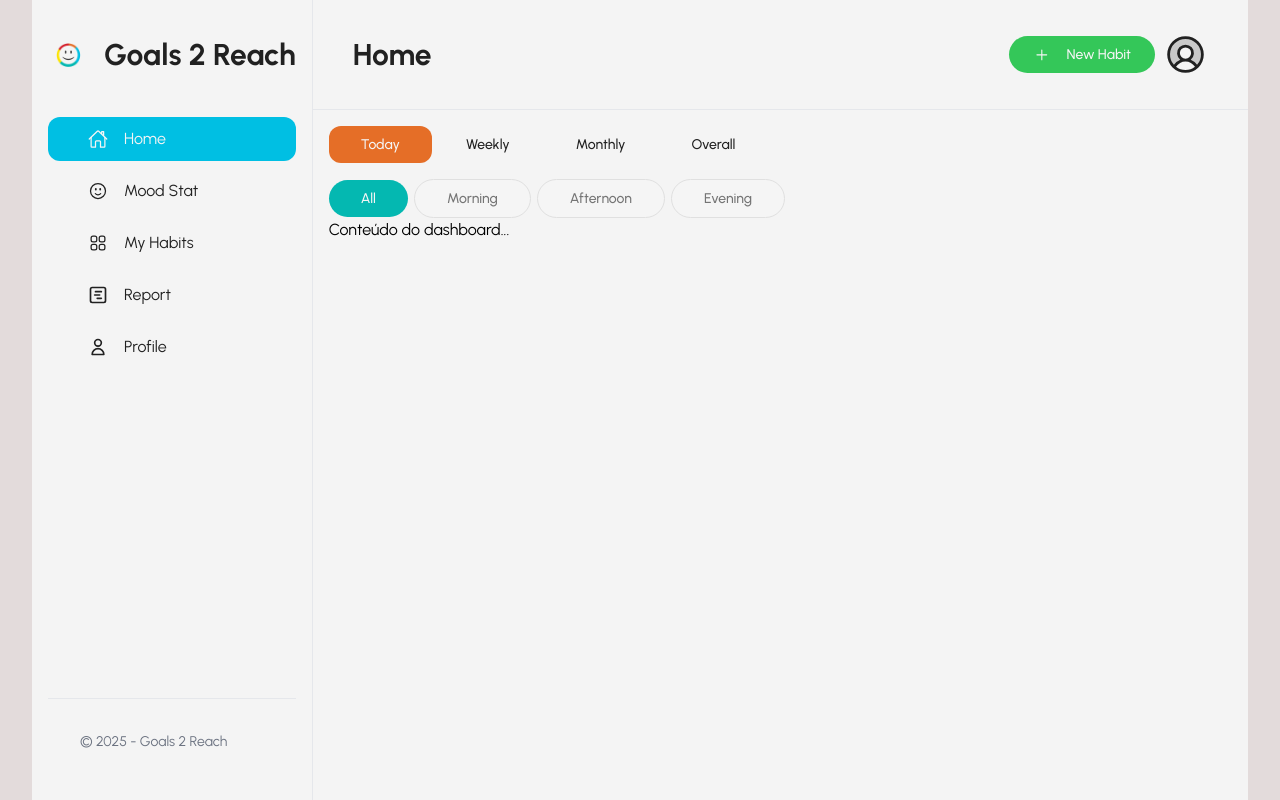
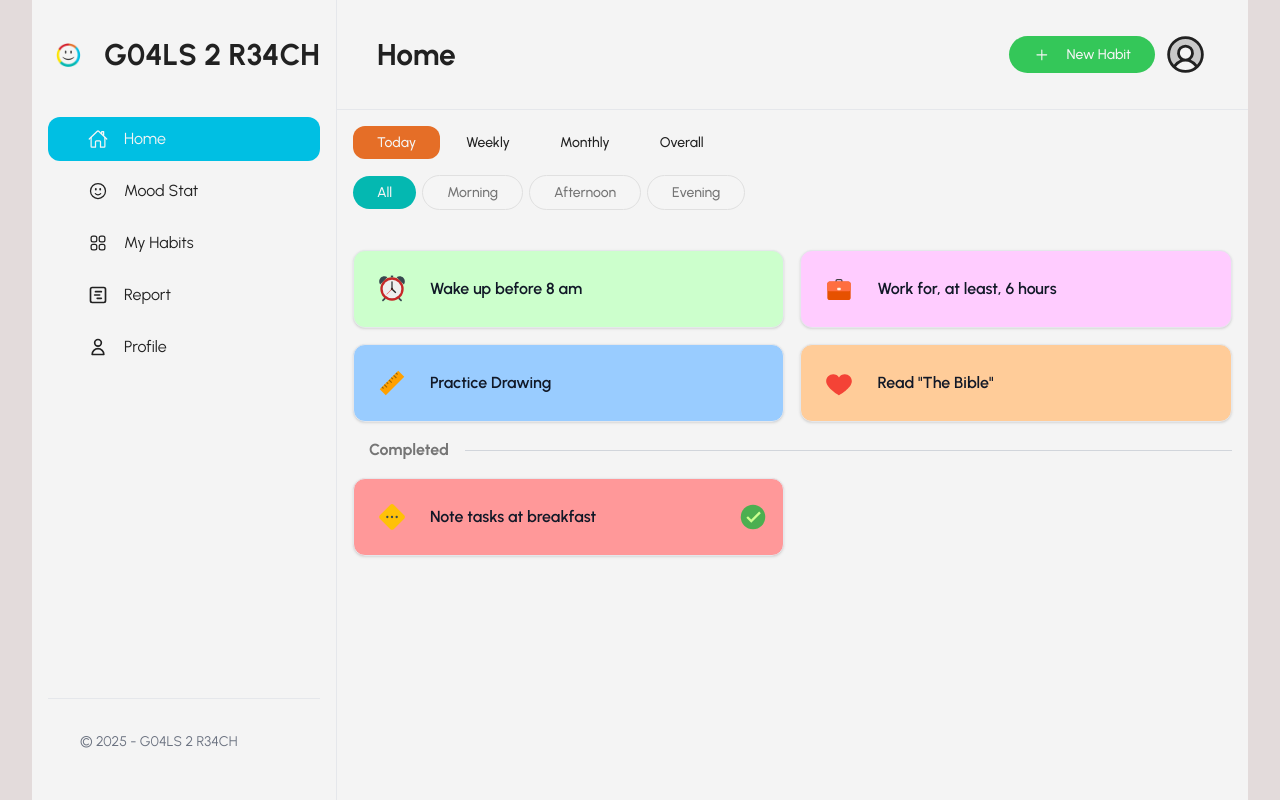
Before and after one commit to Isabelle-Moura/habit-tracker-app, a React (Create React App) app: page /home in a window 1280 px wide. Built offline with nearby package versions, Linux system fonts and the light colour scheme; no server answers.

Commit message:
feat: update Tailwind CSS configuration with new color tokens, enhance AuthForm and Card components for better structure, and improve layout in Home page with Grid component

```diff
--- a/public/index.html
+++ b/public/index.html
@@ -10,7 +10,7 @@
       rel="stylesheet"
     />
     <meta name="viewport" content="width=device-width, initial-scale=1" />
-    <title>Goals 2 Reach - The best way to track your personal habits</title>
+    <title>G04LS 2 R34CH - The best way to track your personal habits</title>
     <script defer type="module" src="/static/js/bundle.js"></script>
   </head>
   <body>
--- a/src/components/composite/side-bar/index.js
+++ b/src/components/composite/side-bar/index.js
@@ -7,6 +7,29 @@ import { IoHomeOutline } from "react-icons/io5";
 import { HiOutlineFaceSmile } from "react-icons/hi2";
 import { HiOutlineUser } from "react-icons/hi";
 
+const colorVariants = {
+  blue: {
+    active: "bg-blue-primary text-basic-white hover:bg-blue-hover",
+    inactive: "text-basic-black hover:bg-blue-primary hover:text-basic-white",
+  },
+  green: {
+    active: "bg-green-primary text-basic-white hover:bg-green-hover",
+    inactive: "text-basic-black hover:bg-green-primary hover:text-basic-white",
+  },
+  yellow: {
+    active: "bg-yellow-primary text-basic-white hover:bg-yellow-hover",
+    inactive: "text-basic-black hover:bg-yellow-primary hover:text-basic-white",
+  },
+  aqua: {
+    active: "bg-aqua-primary text-basic-white hover:bg-aqua-hover",
+    inactive: "text-basic-black hover:bg-aqua-primary hover:text-basic-white",
+  },
+  orange: {
+    active: "bg-orange-primary text-basic-white hover:bg-orange-hover",
+    inactive: "text-basic-black hover:bg-orange-primary hover:text-basic-white",
+  },
+};
+
 function SideMenu() {
   const baseNavLinkClassName =
     "flex items-center gap-2 w-full px-5 py-[10px] rounded-md transition-colors";
@@ -14,10 +37,9 @@ function SideMenu() {
   const normalAndHoverNavLinkClassName =
     (color) =>
     ({ isActive }) => {
+      const variant = colorVariants[color];
       return `${baseNavLinkClassName} ${
-        isActive
-          ? `bg-${color}-primary text-basic-white hover:bg-${color}-hover`
-          : `text-basic-black hover:bg-${color}-primary hover:text-basic-white`
+        isActive ? variant.active : variant.inactive
       }`;
     };
 
@@ -25,7 +47,7 @@ function SideMenu() {
     <aside className="h-screen w-66 bg-background-light border-r border-gray-200 flex flex-col p-2">
       <header className="flex items-center justify-center w-fit gap-2 mb-5 mt-2">
         <img src={Logo} width="40px" alt="Logo" />
-        <Heading level={2}>Goals 2 Reach</Heading>
+        <Heading level={2}>G04LS 2 R34CH</Heading>
       </header>
 
       <nav className="flex-1 flex flex-col gap-1">
@@ -35,7 +57,7 @@ function SideMenu() {
         </NavLink>
 
         <NavLink
-          to="/report"
+          to="/mood-stat"
           className={normalAndHoverNavLinkClassName("green")}
         >
           <HiOutlineFaceSmile size={20} />
@@ -69,7 +91,7 @@ function SideMenu() {
 
       {/* Footer */}
       <div className="p-4 border-t border-gray-200 text-sm text-gray-500">
-        © 2025 - Goals 2 Reach
+        © 2025 - G04LS 2 R34CH
       </div>
     </aside>
   );
--- a/src/components/ui/badge/index.js
+++ b/src/components/ui/badge/index.js
@@ -1,18 +1,9 @@
 import clsx from "clsx";
 
-function Badge({
-  children,
-  isRounded = false,
-  variant = "blue",
-  iconLeft,
-  iconRight,
-  iconSize = 18,
-  iconColor = "#141414",
-  className,
-}) {
+function Badge({ children, isRounded = false, variant = "blue", className }) {
   const base = `w-[450px] inline-flex items-center justify-center ${
     isRounded ? "rounded-full" : "rounded-md"
-  } px-4 py-1 text-sm font-medium focus:outline-none focus:ring-2 focus:ring-offset-2 transition-all duration-200 disabled:opacity-50 disabled:cursor-not-allowed`;
+  } px-3 py-[6px] text-sm font-medium cursor-pointer`;
 
   const variants = {
     blue: "bg-blue-primary text-basic-white hover:bg-blue-hover",
--- a/src/components/ui/button/index.js
+++ b/src/components/ui/button/index.js
@@ -32,7 +32,7 @@ function Button({
   };
 
   const base = clsx(
-    "inline-flex items-center justify-center font-medium focus:outline-none focus:ring-2 focus:ring-offset-2 transition-all duration-200 disabled:opacity-50 disabled:cursor-not-allowed",
+    "inline-flex items-center justify-center font-medium",
     isRounded ? "rounded-full" : "rounded-md",
     sizeClasses[size]
   );
--- a/src/components/ui/card/index.js
+++ b/src/components/ui/card/index.js
@@ -1,23 +1,78 @@
-// function Card({ children }) {
-//     return (
-//       <div className="bg-white p-4 rounded-xl shadow-md border border-gray-100">
-//         {children}
-//       </div>
-//     );
-//   }
+import clsx from "clsx";
+import Icon from "../icon/index.js";
+import { FcOk } from "react-icons/fc";
 
-//   export default Card;
-import clsx from "clsx";
+const bgColorMap = {
+  white: "bg-candyColors-white",
+  yellowLight: "bg-candyColors-yellowLight",
+  orangeLight: "bg-candyColors-orangeLight",
+  brownGray: "bg-candyColors-brownGray",
+  brownPink: "bg-candyColors-brownPink",
+  redLight: "bg-candyColors-redLight",
+  pinkLight: "bg-candyColors-pinkLight",
+  pinkBright: "bg-candyColors-pinkBright",
+  pinkSoft: "bg-candyColors-pinkSoft",
+  purpleLight: "bg-candyColors-purpleLight",
+  purpleSoft: "bg-candyColors-purpleSoft",
+  blueSoft: "bg-candyColors-blueSoft",
+  blueLight: "bg-candyColors-blueLight",
+  tealSoft: "bg-candyColors-tealSoft",
+  aquaLight: "bg-candyColors-aquaLight",
+  greenSoft: "bg-candyColors-greenSoft",
+};
 
-function Card({ children, className }) {
+function Card({
+  icon,
+  title,
+  children,
+  bgColor = "white",
+  shadow = true,
+  rounded = true,
+  className,
+  titleClassName,
+  iconClassName,
+  checked = false,
+}) {
   return (
     <div
       className={clsx(
-        "rounded-lg border border-gray-200 bg-card p-4 shadow-sm",
+        "border border-gray-200 p-3 flex items-center gap-3 w-full relative",
+        bgColorMap[bgColor],
+        shadow && "shadow",
+        rounded && "rounded-md",
         className
       )}
     >
-      {children}
+      {icon && (
+        <div
+          className={clsx(
+            "flex items-center justify-center text-xl",
+            iconClassName
+          )}
+        >
+          <Icon component={icon} size={28} />
+        </div>
+      )}
+
+      <div className="flex flex-col flex-1">
+        {title && (
+          <h3
+            className={clsx(
+              "text-base font-semibold text-gray-900",
+              titleClassName
+            )}
+          >
+            {title}
+          </h3>
+        )}
+        {children && <div className="text-sm text-gray-700">{children}</div>}
+      </div>
+
+      {checked && (
+        <div className="absolute top-3 right-2 text-green-500 text-xl">
+          <Icon component={FcOk} size={28} />
+        </div>
+      )}
     </div>
   );
 }
--- a/src/components/ui/container/index.js
+++ b/src/components/ui/container/index.js
@@ -2,37 +2,54 @@ import clsx from "clsx";
 
 function Container({
   children,
-  flex,
-  flexCol,
-  center,
+  flex = false,
+  direction = "row", // row | col
+  align = "start", // start | center | end | stretch
+  justify = "start", // start | center | end | between | around | evenly
+  wrap = false,
   margin,
+  padding,
   gap,
-  padding,
   responsive,
   className,
-  spaceBetween,
+  semanticTag = "div", // default is <div>
 }) {
-  return (
-    <div
-      className={clsx(
-        "m-auto w-full max-w-7xl",
-        "px-4",
-        flex && "flex",
-        flexCol && "flex-col",
-        center && "items-center justify-center",
-        spaceBetween && "justify-between",
-        margin,
-        gap,
-        padding,
-        responsive && Object.entries(responsive).map(
-          ([bp, val]) => `${bp}:${val}`
-        ),
-        className
-      )}
-    >
-      {children}
-    </div>
+  const semanticTags = {
+    div: "div",
+    section: "section",
+    main: "main",
+    header: "header",
+    footer: "footer",
+    article: "article",
+    aside: "aside",
+    nav: "nav",
+  };
+
+  const Tag = semanticTags[semanticTag] || "div";
+
+  const base = clsx(
+    "m-auto w-full max-w-7xl",
+
+    flex && "flex",
+    flex && `flex-${direction}`,
+    flex && `items-${align}`,
+    flex && {
+      "justify-start": justify === "start",
+      "justify-center": justify === "center",
+      "justify-end": justify === "end",
+      "justify-between": justify === "between",
+      "justify-around": justify === "around",
+      "justify-evenly": justify === "evenly",
+    },
+    wrap && "flex-wrap",
+    margin,
+    padding,
+    gap,
+    responsive && Object.entries(responsive).map(([bp, val]) => `${bp}:${val}`),
+    className
   );
+
+  return <Tag className={base}>{children}</Tag>;
 }
 
 export default Container;
--- a/src/components/ui/grid/index.js
+++ b/src/components/ui/grid/index.js
@@ -1,5 +1,37 @@
-function Grid({ children }) {
-    return <div className="grid grid-cols-12 gap-4">{children}</div>;
-  }
+import clsx from "clsx";
 
-  export default Grid;
+const colsMap = {
+  1: "grid-cols-1",
+  2: "grid-cols-2",
+  3: "grid-cols-3",
+  4: "grid-cols-4",
+  5: "grid-cols-5",
+  6: "grid-cols-6",
+};
+
+const gapMap = {
+  0: "gap-0",
+  1: "gap-1",
+  2: "gap-2",
+  3: "gap-3",
+  4: "gap-4",
+  5: "gap-5",
+  6: "gap-6",
+  8: "gap-8",
+  10: "gap-10",
+};
+
+function Grid({ children, cols = 2, gap = 2, responsive = false, className }) {
+  const base = clsx(
+    "grid",
+    gapMap[gap],
+    !responsive && colsMap[cols],
+    responsive &&
+      "grid-cols-1 sm:grid-cols-2 md:grid-cols-3 lg:grid-cols-4 xl:grid-cols-6",
+    className
+  );
+
+  return <div className={base}>{children}</div>;
+}
+
+export default Grid;
--- a/src/components/ui/heading/index.js
+++ b/src/components/ui/heading/index.js
@@ -1,6 +1,14 @@
-import React from "react";
+import clsx from "clsx";
 
-function Heading({ level = 1, weight = "bold", children, className = "text-basic-black" }) {
+function Heading({
+  level = 1,
+  weight = "bold",
+  children,
+  className = "text-basic-black",
+  withLine = false,
+  linePosition = "right", // left | right | full
+  lineClassName = "border-gray-300",
+}) {
   const Tag = `h${level}`;
 
   const sizes = {
@@ -20,10 +28,35 @@ function Heading({ level = 1, weight = "bold", children, className = "text-basic
     bold: "font-bold",
   };
 
+  if (!withLine) {
+    return (
+      <Tag className={clsx(sizes[level], weights[weight], className)}>
+        {children}
+      </Tag>
+    );
+  }
+
   return (
-    <Tag className={`${sizes[level]} ${weights[weight]} ${className}`}>
-      {children}
-    </Tag>
+    <div className="flex items-center w-full">
+      {(linePosition === "left" || linePosition === "full") && (
+        <div className={clsx("flex-grow border-t", lineClassName)} />
+      )}
+
+      <Tag
+        className={clsx(
+          sizes[level],
+          weights[weight],
+          className,
+          "mx-2 whitespace-nowrap"
+        )}
+      >
+        {children}
+      </Tag>
+
+      {(linePosition === "right" || linePosition === "full") && (
+        <div className={clsx("flex-grow border-t", lineClassName)} />
+      )}
+    </div>
   );
 }
 
--- a/src/pages/home/index.js
+++ b/src/pages/home/index.js
@@ -1,20 +1,20 @@
-import React, { useState, useEffect, useCallback } from "react";
-import { useNavigate } from "react-router-dom";
-import { toast } from "react-toastify";
-import { getDashboardData } from "../../services/dashboard-service.js";
-import StatsCard from "../../components/composite/card/stats-card/index.js";
-import LineChart from "../../components/composite/charts/line-chart/index.js";
-import BarChart from "../../components/composite/charts/bar-chart/index.js";
+import React from "react";
 import Heading from "../../components/ui/heading/index.js";
-import Logo from "../../assets/images/logo.png";
 import Icon from "../../components/ui/icon/index.js";
-import { FaUserCircle } from "react-icons/fa";
-import Container from "../../components/ui/container/index.js";
+import Grid from "../../components/ui/grid/index.js";
 import SideMenu from "../../components/composite/side-bar/index.js";
 import { PiUserCircleDuotone } from "react-icons/pi";
 import Button from "../../components/ui/button/index.js";
 import Badge from "../../components/ui/badge/index.js";
 import { GoPlus } from "react-icons/go";
+import Card from "../../components/ui/card/index.js";
+import {
+  FcAlarmClock,
+  FcBriefcase,
+  FcLike,
+  FcRuler,
+  FcMediumPriority,
+} from "react-icons/fc";
 
 function Home() {
   // const [dashboardData, setDashboardData] = useState(null);
@@ -68,7 +68,7 @@ function Home() {
           </header>
 
           {/* Conteúdo da página */}
-          <main className="p-2">
+          <main className="p-2 flex flex-col gap-2">
             <section className="flex flex-col gap-2">
               <section className="flex items-center justify-between !max-w-[100px] gap-[2px]">
                 <Badge variant="orange">Today</Badge>
@@ -77,7 +77,7 @@ function Home() {
                 <Badge variant="neutral">Overall</Badge>
               </section>
 
-              <section className="flex items-center justify-between !max-w-[100px] gap-[6px]">
+              <section className="flex items-center justify-between !max-w-[100px] gap-[6px] mb-3">
                 <Badge variant="aqua" isRounded>
                   All
                 </Badge>
@@ -92,8 +92,46 @@ function Home() {
                 </Badge>
               </section>
             </section>
-            {/* Aqui entram seus gráficos, cards etc */}
-            <p>Conteúdo do dashboard...</p>
+
+            <Grid cols={2}>
+              <Card
+                icon={FcAlarmClock}
+                title="Wake up before 8 am"
+                bgColor="greenSoft"
+              />
+              <Card
+                icon={FcBriefcase}
+                title="Work for, at least, 6 hours"
+                bgColor="pinkSoft"
+              />
+              <Card
+                icon={FcRuler}
+                title="Practice Drawing"
+                bgColor="blueSoft"
+              />
+              <Card
+                icon={FcLike}
+                title={`Read "The Bible"`}
+                bgColor="orangeLight"
+              />
+            </Grid>
+
+            <Heading
+              level={6}
+              withLine
+              linePosition="right"
+              className="text-basic-grayStrong"
+            >
+              Completed
+            </Heading>
+            <Grid cols={2}>
+              <Card
+                icon={FcMediumPriority}
+                title="Note tasks at breakfast"
+                bgColor="redLight"
+                checked
+              />
+            </Grid>
           </main>
         </div>
       </section>
--- a/tailwind.config.js
+++ b/tailwind.config.js
@@ -11,7 +11,7 @@ module.exports = {
         },
         green: {
           primary: "#34c759",
-          hover: "#45c565",
+          hover: "#23873c",
         },
         orange: {
           primary: "#e56e27",
@@ -47,6 +47,7 @@ module.exports = {
           dark: "#474545",
         },
         candyColors: {
+          white: "#f5f5f5",
           yellowLight: "#ffffcc",
           orangeLight: "#ffcc99",
           brownGray: "#aa9499",
```
Also changed, not shown: src/components/composite/form/auth-form/index.js (+41 -21 lines).
